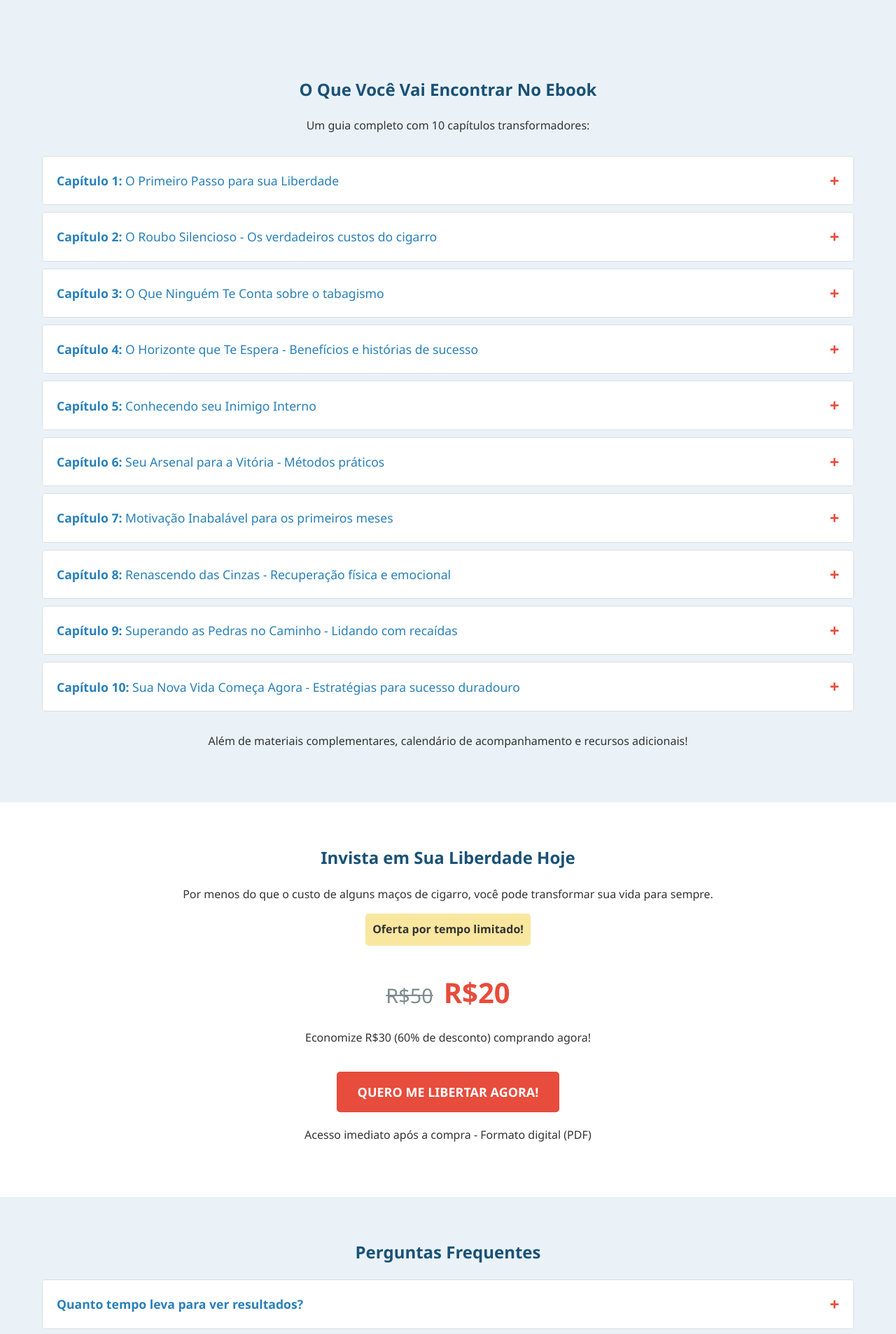
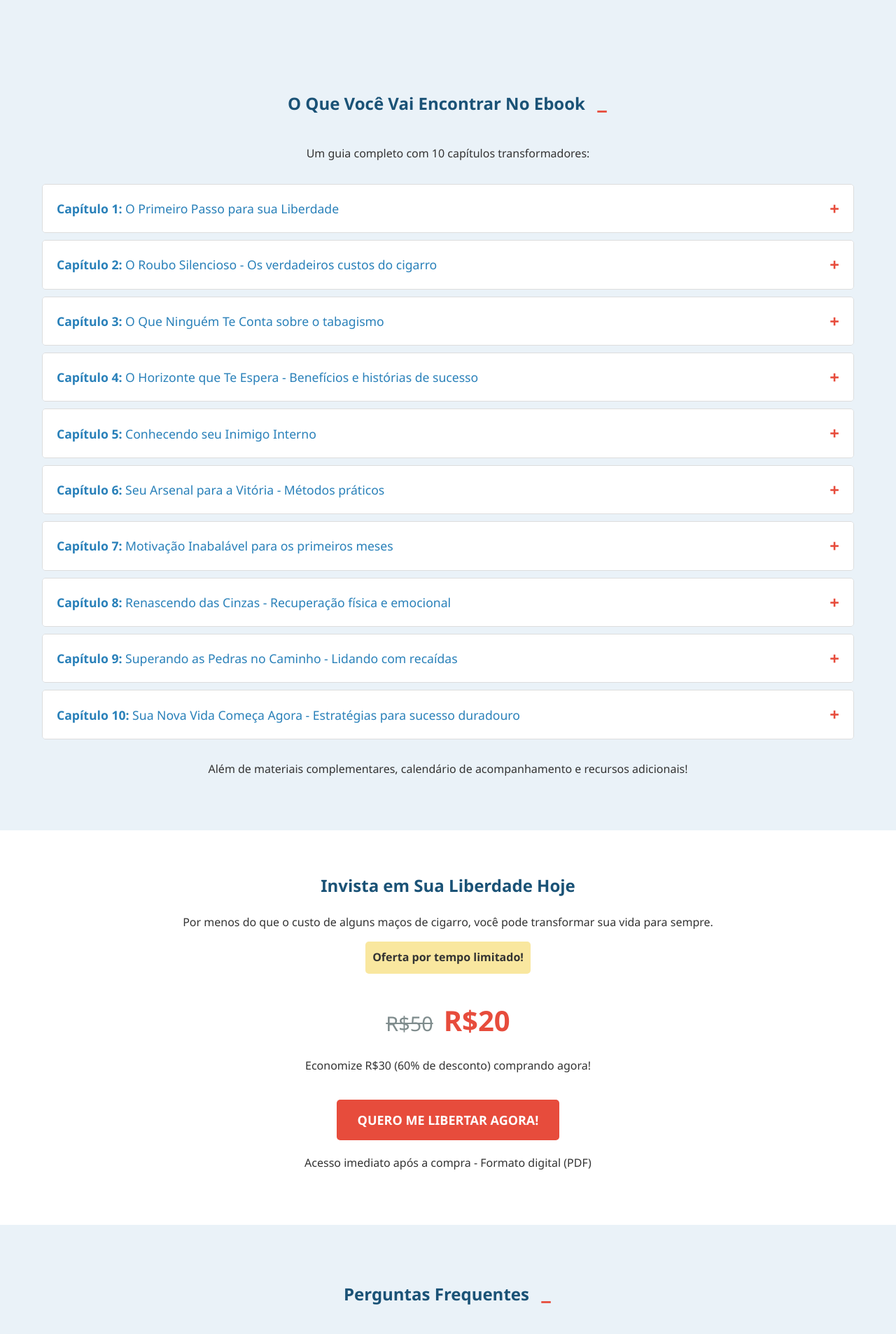
Before and after one commit to marcos-ab-nolasco/quit-smoking, a Next.js app: page / in a window 1280 px wide. Shown: the part 2620-4527 px from the top of the page at 70% size. Built offline with nearby package versions, Linux system fonts and the light colour scheme.

Commit message:
nested collapsables

```diff
--- a/src/components/sections/ContentPreview.js
+++ b/src/components/sections/ContentPreview.js
@@ -58,15 +58,26 @@ export default function ContentPreview() {
   ];
 
   const [openIndex, setOpenIndex] = useState(null);
+  const [sectionVisible, setSectionVisible] = useState(true);
 
   const toggleChapter = (index) => {
     setOpenIndex(openIndex === index ? null : index);
   };
 
+  const toggleSection = () => {
+    setSectionVisible(!sectionVisible);
+  };
+
   return (
     <section className={styles.contentPreview} id="content">
       <div className="container">
+        <div className={styles.sectionHeader} onClick={toggleSection}>
           <h2 className="text-center">O Que Você Vai Encontrar No Ebook</h2>
+          <span className={styles.sectionToggleIcon}>{sectionVisible ? '−' : '+'}</span>
+        </div>
+
+        {sectionVisible && (
+          <>
             <p className="text-center">Um guia completo com 10 capítulos transformadores:</p>
 
             <div className={styles.chaptersList}>
@@ -90,6 +101,8 @@ export default function ContentPreview() {
             </div>
 
             <p className="text-center">Além de materiais complementares, calendário de acompanhamento e recursos adicionais!</p>
+          </>
+        )}
       </div>
     </section>
   );
--- a/src/components/sections/FAQ.js
+++ b/src/components/sections/FAQ.js
@@ -28,16 +28,26 @@ export default function FAQ() {
   ];
 
   const [openIndex, setOpenIndex] = useState(null);
+  const [sectionVisible, setSectionVisible] = useState(true);
 
   const toggleQuestion = (index) => {
     setOpenIndex(openIndex === index ? null : index);
   };
 
+  const toggleSection = () => {
+    setSectionVisible(!sectionVisible);
+  };
+
   return (
     <section className={styles.faq} id="faq">
       <div className="container">
+        <div className={styles.sectionHeader} onClick={toggleSection}>
           <h2 className="text-center">Perguntas Frequentes</h2>
+          <span className={styles.sectionToggleIcon}>{sectionVisible ? '−' : '+'}</span>
+        </div>
 
+        {sectionVisible && (
+          <>
             {faqItems.map((item, index) => (
               <div
                 key={index}
@@ -55,6 +65,8 @@ export default function FAQ() {
                 </div>
               </div>
             ))}
+          </>
+        )}
       </div>
     </section>
   );
--- a/src/components/sections/styles/ContentPreview.module.css
+++ b/src/components/sections/styles/ContentPreview.module.css
@@ -2,8 +2,25 @@
   background-color: #eaf2f8;
 }
 
+.sectionHeader {
+  padding: 20px 0;
+  cursor: pointer;
+  display: flex;
+  justify-content: center;
+  align-items: center;
+  position: relative;
+}
+
+.sectionToggleIcon {
+  margin-left: 15px;
+  font-size: 1.5rem;
+  font-weight: bold;
+  color: #e74c3c;
+}
+
 .chaptersList {
   margin: 30px 0;
+  animation: fadeIn 0.5s ease;
 }
 
 .chapterItem {
--- a/src/components/sections/styles/FAQ.module.css
+++ b/src/components/sections/styles/FAQ.module.css
@@ -1,5 +1,21 @@
 .faq {
   background-color: #eaf2f8;
+}
+
+.sectionHeader {
+  padding: 20px 0;
+  cursor: pointer;
+  display: flex;
+  justify-content: center;
+  align-items: center;
+  position: relative;
+}
+
+.sectionToggleIcon {
+  margin-left: 15px;
+  font-size: 1.5rem;
+  font-weight: bold;
+  color: #e74c3c;
 }
 
 .question {
@@ -9,6 +25,7 @@
   overflow: hidden;
   background-color: white;
   transition: all 0.3s ease;
+  animation: fadeIn 0.5s ease;
 }
 
 .question.active {
```
Lines whose indentation alone changed are shown as unchanged.
